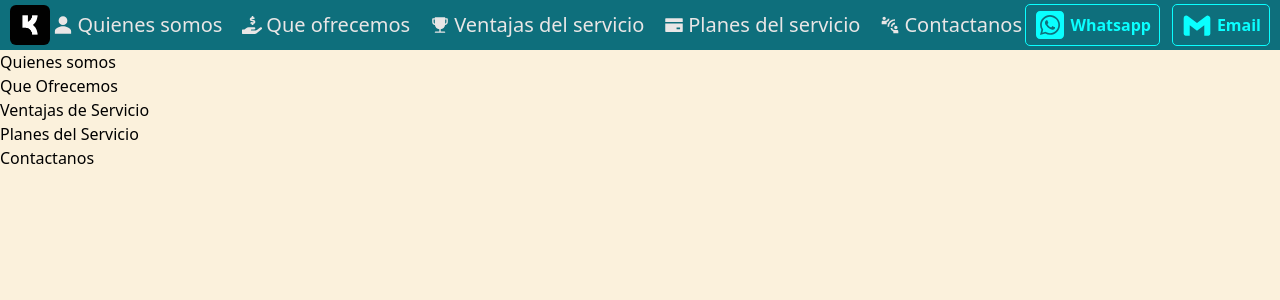
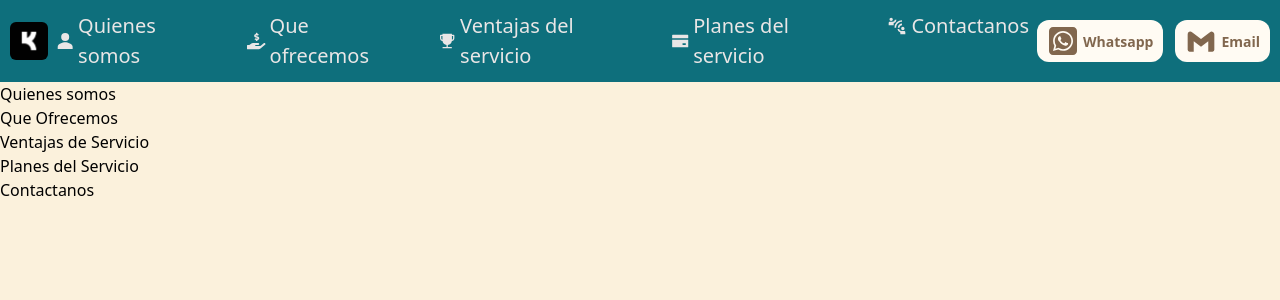
Before and after one commit to yhonder710/web-servicios, a React (Vite) app: page / in a window 1280 px wide. Shown: the top 300 px of the page. Built offline with nearby package versions, Linux system fonts and the light colour scheme.

Commit message:
feat: nav listo

```diff
--- a/src/components/atomos/BtnPrimary.tsx
+++ b/src/components/atomos/BtnPrimary.tsx
@@ -7,7 +7,7 @@ interface Props {
 
 export function BtnPrimary({ icon, text }: Props) {
   return (
-    <button className="border-1 p-1 px-2 rounded-[5px] text-[#0AFFFF]">
+    <button className="btnNeumorphism">
       <a href="#" className="flex items-center gap-1">
         {icon}
         <strong>{text}</strong>
--- a/src/components/organismos/Naybar.tsx
+++ b/src/components/organismos/Naybar.tsx
@@ -14,7 +14,7 @@ import { MdOutlineConnectWithoutContact } from "react-icons/md";
 
 export function Naybar() {
   return (
-    <nav className="flex justify-between items-center px-2.5 py-1 bg-[#0E6F7C]">
+    <nav className="flex justify-between items-center px-2.5 py-1.5 bg-[#0E6F7C]">
       <picture>
         <a href="#">
           <img src={logo} alt="Logo" className=' w-10 h-auto object-cover rounded-[6px]' />
@@ -23,8 +23,8 @@ export function Naybar() {
       <ul className="flex gap-5 text-[#e9e6e6]">
         {
           link.map(link => (
-            <li key={link.name}>
-              <a href={link.to} className='text-[20px] flex items-center gap-1 justify-center'>{link.icon} {link.name}</a>
+            <li key={link.name} className='link'>
+              <a href={link.to} className='text-[20px] flex items-center gap-1 justify-center '>{link.icon} {link.name}</a>
             </li>
           ))
         }
--- a/src/index.css
+++ b/src/index.css
@@ -15,3 +15,30 @@
 body {
   background-color: #FBF1DC;
 }
+
+
+.btnNeumorphism {
+  background: #fffbf3;
+  border: none;
+  padding: 5px 10px;
+  border-radius: 12px;
+  font-size: 14px;
+  font-weight: 600;
+  color: #81674e;
+  box-shadow:
+    -10px -10px -15px #ffffff79,
+    10px 10px 15px #ffffff79;
+  cursor: pointer;
+  transition: all 0.3s ease;
+}
+
+
+.link {
+  padding: 5px 8px;
+  border-radius: 5px;
+  transition: 0.3s;
+}
+
+.link:hover {
+  box-shadow: inset 0 0 5px #000000d3;
+}
```
